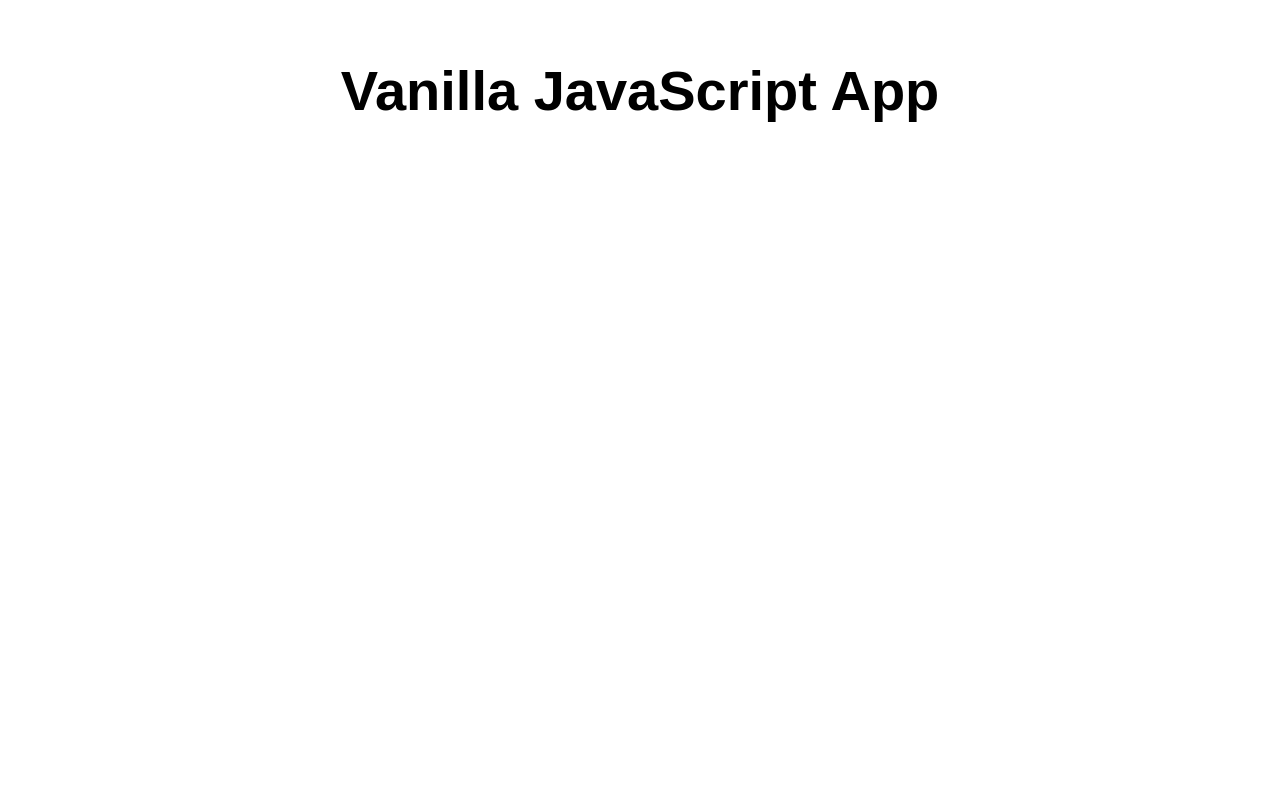
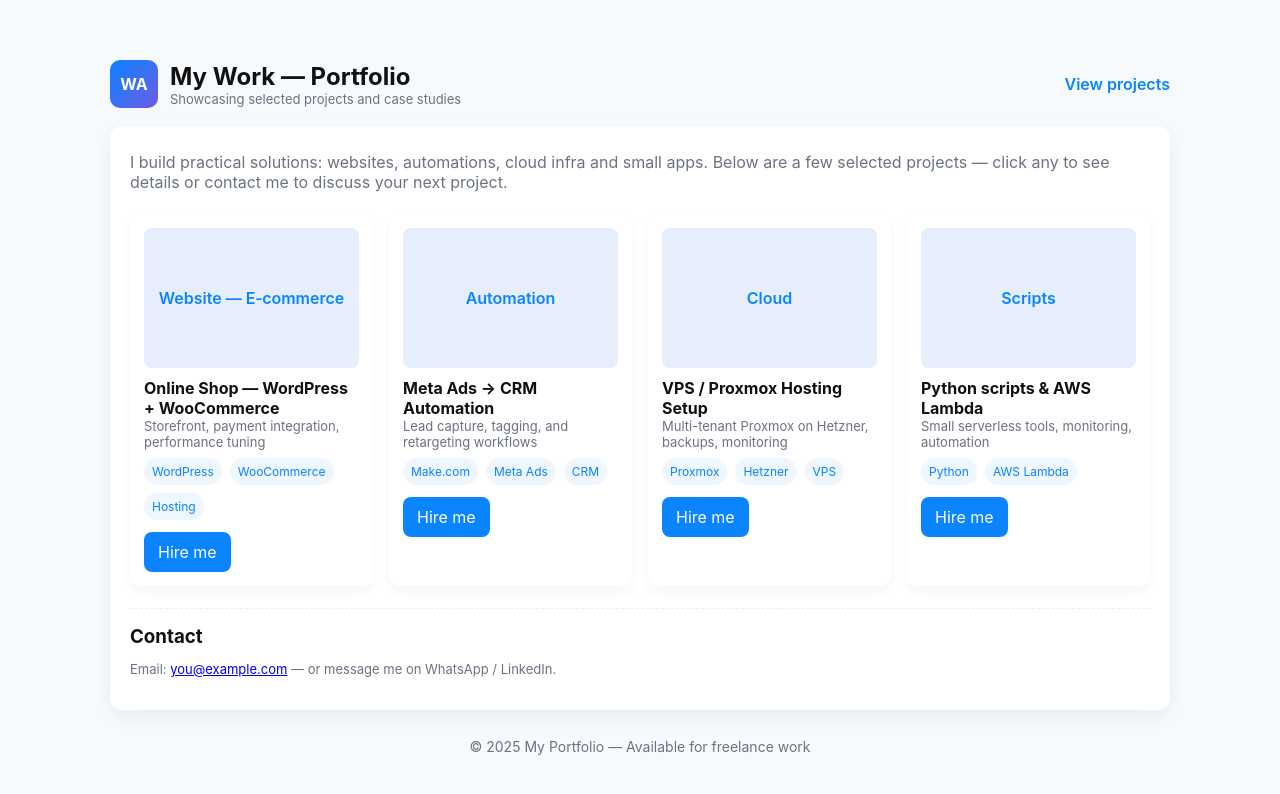
Before and after one commit to amjsajid1026/WebsiteApp_1000, a website: page src/index.html in a window 1280 px wide. Drawn offline with Linux system fonts and the light colour scheme.

Commit message:
Update index.html

```diff
--- a/src/index.html
+++ b/src/index.html
@@ -1,18 +1,117 @@
 <!DOCTYPE html>
 <html lang="en">
+<head>
+  <meta charset="utf-8" />
+  <meta name="viewport" content="width=device-width, initial-scale=1" />
+  <title>My Work — Portfolio</title>
+  <style>
+    :root{--accent:#0b84ff;--muted:#6b7280}
+    *{box-sizing:border-box}
+    body{font-family:Inter,system-ui,Arial,sans-serif;margin:0;color:#111;background:#f7fafc}
+    .container{max-width:1100px;margin:40px auto;padding:20px}
+    header{display:flex;align-items:center;justify-content:space-between}
+    .brand{display:flex;gap:12px;align-items:center}
+    .logo{width:48px;height:48px;border-radius:10px;background:linear-gradient(135deg,var(--accent),#6c5ce7);display:flex;align-items:center;justify-content:center;color:white;font-weight:700}
+    h1{margin:0;font-size:24px}
+    p.lead{color:var(--muted);margin-top:6px}
+    .hero{background:white;padding:20px;border-radius:12px;box-shadow:0 6px 18px rgba(15,23,42,0.06);margin-top:18px}
+    .projects{display:grid;grid-template-columns:repeat(auto-fill,minmax(240px,1fr));gap:16px;margin-top:22px}
+    .card{background:white;border-radius:10px;padding:14px;box-shadow:0 6px 12px rgba(15,23,42,0.04);display:flex;flex-direction:column;gap:10px}
+    .thumb{height:140px;border-radius:8px;background:#e6eefc;display:flex;align-items:center;justify-content:center;color:#0b84ff;font-weight:600}
+    .meta{font-size:13px;color:var(--muted)}
+    .tags{display:flex;gap:8px;flex-wrap:wrap}
+    .tag{background:#eef6ff;color:var(--accent);padding:6px 8px;border-radius:999px;font-size:12px}
+    .cta{display:inline-block;margin-top:12px;padding:10px 14px;border-radius:8px;background:var(--accent);color:white;text-decoration:none}
+    footer{margin-top:28px;text-align:center;color:var(--muted);font-size:14px}
+    @media(max-width:600px){header{flex-direction:column;align-items:flex-start} .brand{margin-bottom:8px}}
+  </style>
+</head>
+<body>
+  <div class="container">
+    <header>
+      <div class="brand">
+        <div class="logo">WA</div>
+        <div>
+          <h1>My Work — Portfolio</h1>
+          <div class="meta">Showcasing selected projects and case studies</div>
+        </div>
+      </div>
+      <nav>
+        <a href="#projects" style="text-decoration:none;color:var(--accent);font-weight:600">View projects</a>
+      </nav>
+    </header>
 
-<head>
-  <meta charset="UTF-8">
-  <meta name="viewport" content="width=device-width, initial-scale=1.0">
-  <link rel="stylesheet" href="styles.css">
-  <title>Strawberry JavaScript App</title>
+    <section class="hero">
+      <p class="lead">I build practical solutions: websites, automations, cloud infra and small apps. Below are a few selected projects — click any to see details or contact me to discuss your next project.</p>
 
-</head>
+      <div id="projects" class="projects">
+        <article class="card">
+          <div class="thumb">Website — E‑commerce</div>
+          <div>
+            <div style="font-weight:700">Online Shop — WordPress + WooCommerce</div>
+            <div class="meta">Storefront, payment integration, performance tuning</div>
+            <div class="tags" style="margin-top:8px">
+              <span class="tag">WordPress</span>
+              <span class="tag">WooCommerce</span>
+              <span class="tag">Hosting</span>
+            </div>
+            <a class="cta" href="#contact">Hire me</a>
+          </div>
+        </article>
 
-<body>
-  <main>
-    <h1>Vanilla JavaScript App</h1>
-  </main>
+        <article class="card">
+          <div class="thumb">Automation</div>
+          <div>
+            <div style="font-weight:700">Meta Ads → CRM Automation</div>
+            <div class="meta">Lead capture, tagging, and retargeting workflows</div>
+            <div class="tags" style="margin-top:8px">
+              <span class="tag">Make.com</span>
+              <span class="tag">Meta Ads</span>
+              <span class="tag">CRM</span>
+            </div>
+            <a class="cta" href="#contact">Hire me</a>
+          </div>
+        </article>
+
+        <article class="card">
+          <div class="thumb">Cloud</div>
+          <div>
+            <div style="font-weight:700">VPS / Proxmox Hosting Setup</div>
+            <div class="meta">Multi-tenant Proxmox on Hetzner, backups, monitoring</div>
+            <div class="tags" style="margin-top:8px">
+              <span class="tag">Proxmox</span>
+              <span class="tag">Hetzner</span>
+              <span class="tag">VPS</span>
+            </div>
+            <a class="cta" href="#contact">Hire me</a>
+          </div>
+        </article>
+
+        <article class="card">
+          <div class="thumb">Scripts</div>
+          <div>
+            <div style="font-weight:700">Python scripts & AWS Lambda</div>
+            <div class="meta">Small serverless tools, monitoring, automation</div>
+            <div class="tags" style="margin-top:8px">
+              <span class="tag">Python</span>
+              <span class="tag">AWS Lambda</span>
+            </div>
+            <a class="cta" href="#contact">Hire me</a>
+          </div>
+        </article>
+
+      </div>
+
+      <div id="contact" style="margin-top:22px;padding-top:16px;border-top:1px dashed #e6eef9">
+        <h3 style="margin:0 0 8px 0">Contact</h3>
+        <p class="meta">Email: <a href="mailto:you@example.com">you@example.com</a> — or message me on WhatsApp / LinkedIn.</p>
+      </div>
+
+    </section>
+
+    <footer>
+      &copy; 2025 My Portfolio — Available for freelance work
+    </footer>
+  </div>
 </body>
-
 </html>
```
